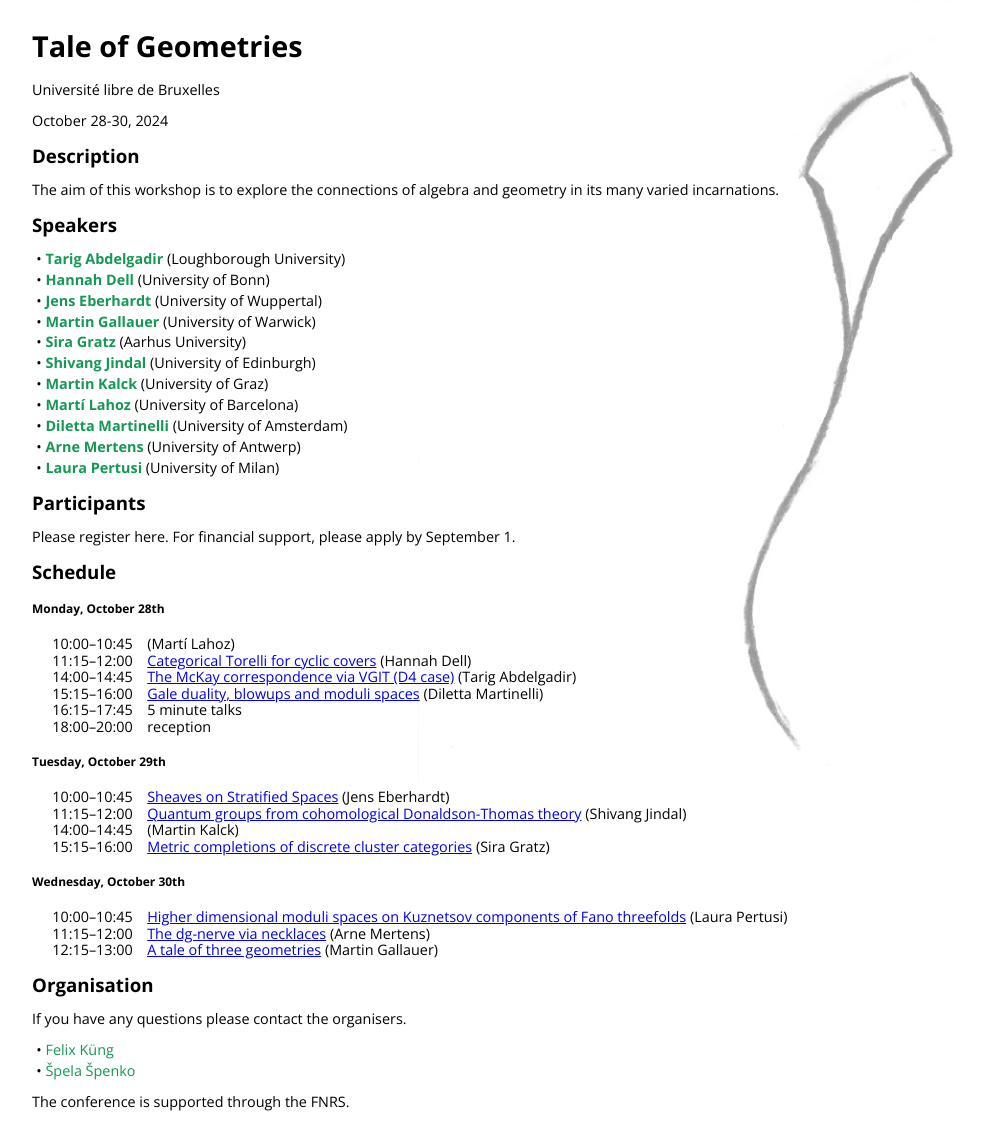
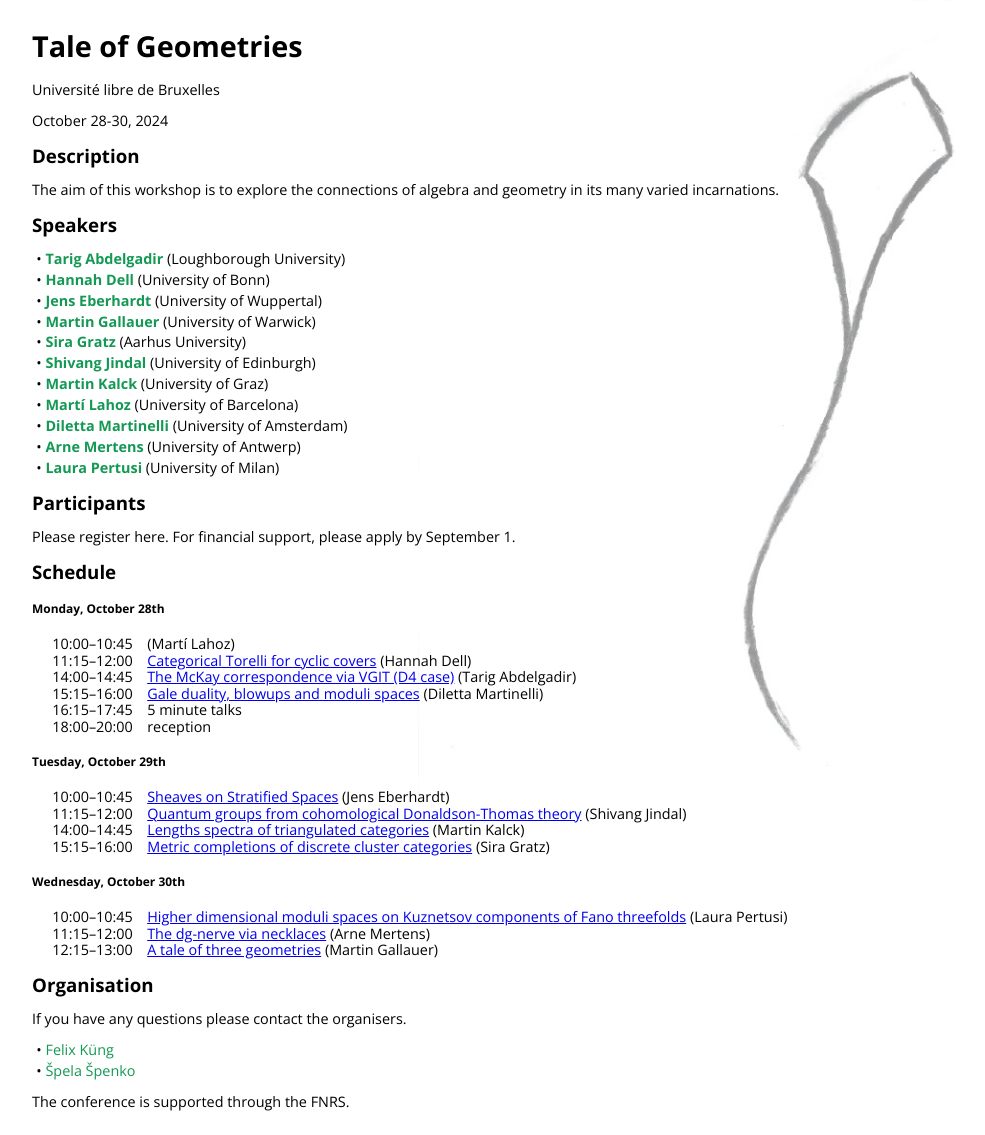
Before and after one commit to Tale-of-Geometries/Tale-of-Geometries.github.io, a Jekyll site: the page built from index.html, in a window 1280 px wide. Shown: the whole page, without its empty margins (208-1193 px from the left). Built offline with Jekyll 4.4.1, drawn with Linux system fonts in a browser that asks for light colours; nearby versions of some CDN libraries; library files that are not in the unit come from our copies.

Commit message:
Martin's title

```diff
--- a/_data/talks.yml
+++ b/_data/talks.yml
@@ -36,7 +36,7 @@ jindal:
     <p>In 2010, Kontsevich and Soibelman defined Cohomological Hall Algebras for quivers and potential as a mathematical construction of the algebra of BPS states. These algebras are modeled on the cohomology of vanishing cycles, a perverse sheaf which categorifies Donaldson-Thomas invariants. A deformation of a particular case of them gives rise to a positive half of Maulik-Okounkov Yangians. The goal of my talk is to give an introduction to these ideas and explain how for the case of tripled cyclic quiver with canonical cubic potential, this algebra turns out to be one-half of the universal enveloping algebra of the Lie algebra of matrix differential operators on the torus. If time permits, I will explain how this gives evidence to Strong-Rationality conjecture.
 
 kalck:
-  title:
+  title: Lengths spectra of triangulated categories
   speaker: kalck
   abstract: >
     <p>The thick subcategories of a triangulated category form a lattice. These lattices have been actively studied for about 40 years in fields ranging from algebraic topology and algebraic geometry to representation theory.    <p>In many cases, it seems hard to give explicit and complete descriptions of these lattices. Instead of attempting to understand the whole structure, we look at a rather coarse invariant of these lattices and hence of the corresponding triangulated category. Namely, we study the lengths of maximal chains in this lattice. We collect all integers that arise as lengths of maximal chains for a fixed triangulated category T into a set called the "lengths spectrum of T".  <p>We will illustrate this concept with examples from algebraic geometry and representation theory and also discuss open questions.       <p>This is based on joint work with Yuki Hirano and Genki Ouchi.
```
